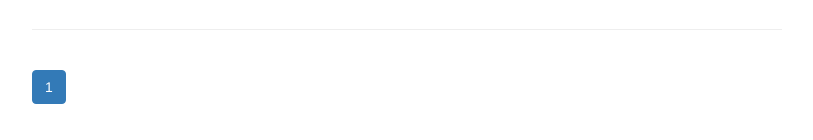
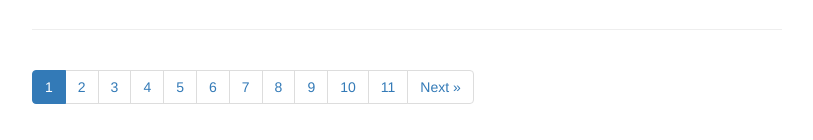
Before and after one commit to thorhsu/shopping, an Angular app: page /page/1 in a window 1280 px wide. Shown: the part 2438-2578 px from the top of the page, without its empty margins (38-851 px from the left). Built offline with nearby package versions, Linux system fonts and the light colour scheme; a web font is replaced by a local one.

Commit message:
filter changed

```diff
--- a/src/app/api.service.ts
+++ b/src/app/api.service.ts
@@ -31,6 +31,7 @@ export class ApiService {
         this.http.get<any[]>('./assets/pros-list.json').pipe(shareReplay());
 
   query() {
+    console.log("searchStr:", this.searchStr);
     // Observable
     // RxJS
     this.dataProvider
@@ -41,17 +42,18 @@ export class ApiService {
           ? true
           : item.name.toLowerCase().indexOf(this.searchStr.toLowerCase()) >= 0
       ),
-      skip(this.currentPage * this.maxPageItems),
-      take(this.maxPageItems),
       toArray()
     )
     .subscribe((data: Commodity[]) => {
       this.pages = [];
       const pageNo = Math.floor(data.length / this.maxPageItems) + (data.length % this.maxPageItems !== 0 ? 1 : 0);
       for (let i = 0 ; i < pageNo; i++) {
-        this.pages.push(i);
+          this.pages.push(i);
       }
-      this.data = data;
+      if (this.currentPage * this.maxPageItems > data.length) {
+        this.currentPage = 0;
+      }
+      this.data = data.slice(this.currentPage * this.maxPageItems, (this.currentPage + 1) * this.maxPageItems);
     });
     // this.http.post(url, body).subscribe();
     // this.http.put(url, body).subscribe();
```
